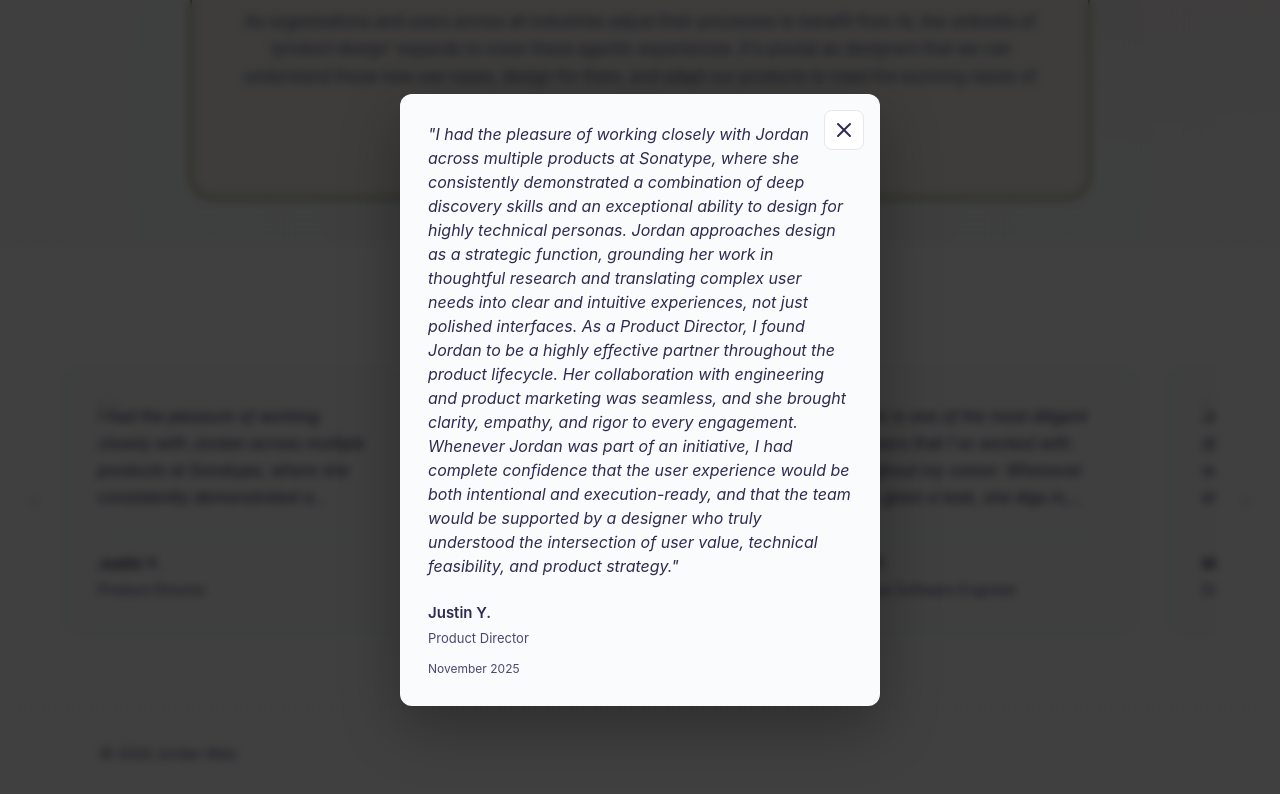
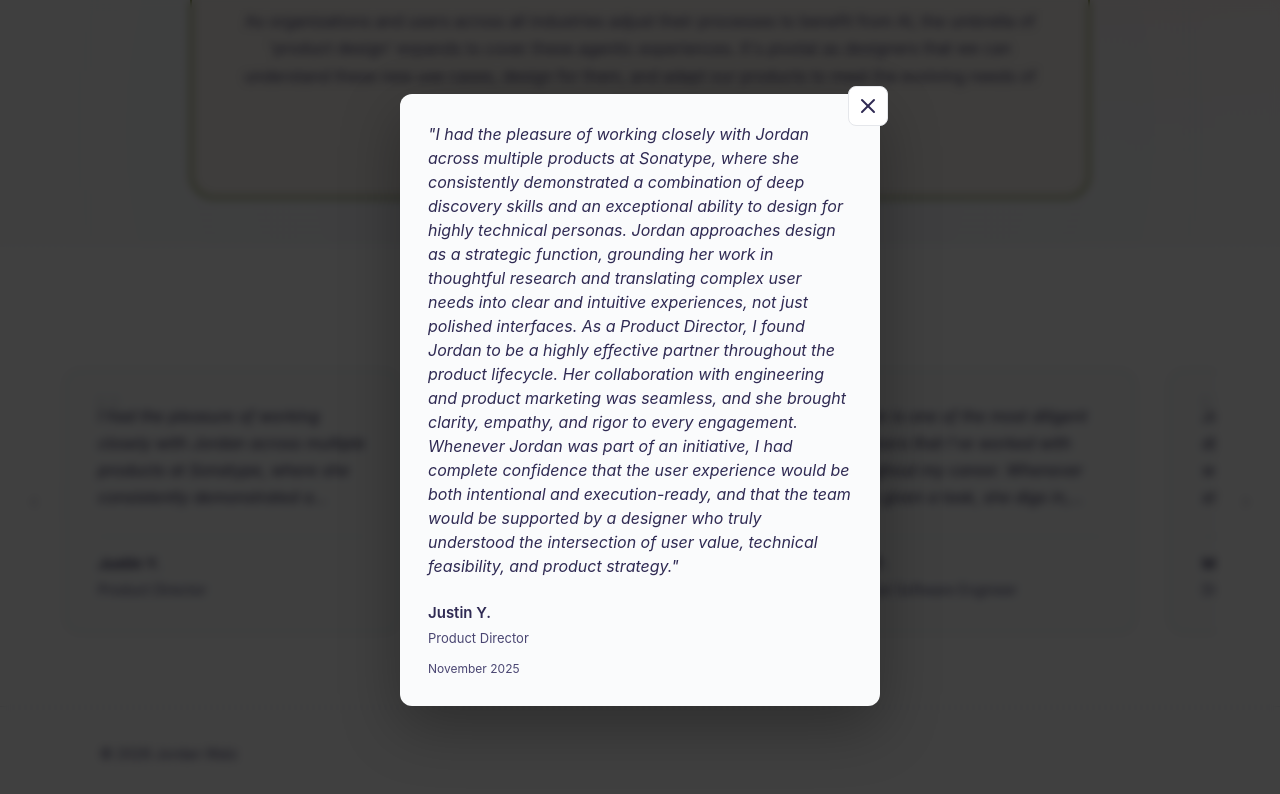
Before and after one commit to jrdnwlz/portfolio, a website: page index.html in a window 1280 px wide. Both pictures are taken after a click on the button 231 px from the left and 1572 px from the top of the page. Shown: the part 1071-1865 px from the top of the page. Drawn offline with Linux system fonts and the light colour scheme.

Commit message:
Testimonial lightbox behavior and closing

```diff
--- a/assets/css/style.css
+++ b/assets/css/style.css
@@ -1134,7 +1134,7 @@ body.no-scroll { overflow: hidden; }
   box-shadow: 0 20px 60px rgba(0, 0, 0, 0.3);
   background: var(--bg);
   color: var(--text);
-  overflow: auto;
+  overflow: visible;
 }
 
 .testimonial-dialog::backdrop {
@@ -1168,14 +1168,16 @@ body.no-scroll { overflow: hidden; }
 }
 
 .dialog-content {
+  max-height: 80vh;
+  overflow-y: auto;
   padding: 28px;
   position: relative;
 }
 
 .dialog-close {
   position: absolute;
-  top: 16px;
-  right: 16px;
+  top: -8px;
+  right: -8px;
   width: 40px;
   height: 40px;
   display: flex;
--- a/assets/js/testimonials.js
+++ b/assets/js/testimonials.js
@@ -201,13 +201,13 @@
     const formattedQuote = escapeHtml(testimonial.quote).replace(/\n/g, '<br><br>');
 
     dialog.innerHTML = `
-      <div class="dialog-content">
-        <button class="dialog-close" aria-label="Close dialog">
+      <button class="dialog-close" aria-label="Close dialog" autofocus>
           <svg xmlns="http://www.w3.org/2000/svg" width="24" height="24" viewBox="0 0 24 24" fill="none" stroke="currentColor" stroke-width="2" stroke-linecap="round" stroke-linejoin="round">
             <line x1="18" y1="6" x2="6" y2="18"/>
             <line x1="6" y1="6" x2="18" y2="18"/>
           </svg>
         </button>
+      <div class="dialog-content">
         <blockquote class="dialog-quote">
           <p>"${formattedQuote}"</p>
         </blockquote>
```
